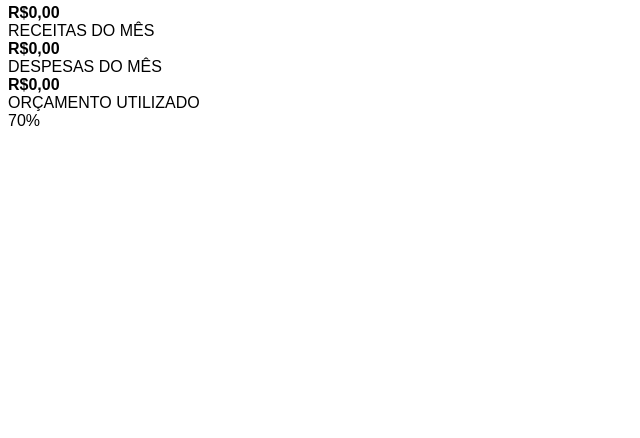
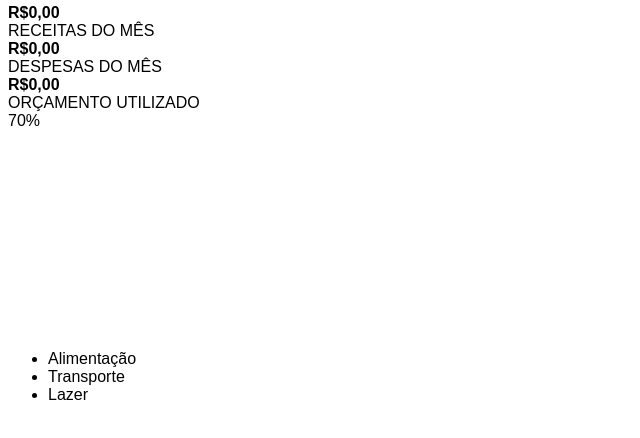
Before and after one commit to psicogi/Controle-de-gastos-pessoais, a plain HTML site: page src/index.html in a window 1280 px wide. Shown: the part 112-550 px from the top of the page, without its empty margins (0-640 px from the left). Drawn offline with Linux system fonts and the light colour scheme.

Commit message:
Seção de grafico criada

```diff
--- a/src/index.html
+++ b/src/index.html
@@ -43,6 +43,14 @@
             </div>
         </section>
 
+        <section class="grafico">
+            <canvas id="graficoPizza" width="200" height="200"></canvas>
+            <ul class="legenda">
+                <li><span class="cor_alimentacao"></span>Alimentação</li>
+                <li><span class="cor_transporte"></span>Transporte</li>
+                <li><span class="cor_lazer"></span>Lazer</li>
+            </ul>
+        </section>
     </main>
     <script src="scripts/script.js"></script>
 </body>
```
